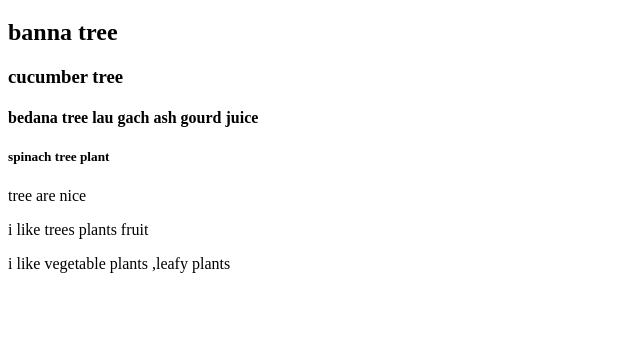
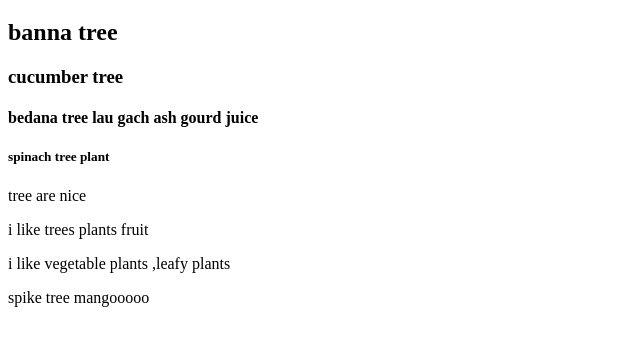
Before and after one commit to bonosree104/my-beautiful-website, a plain HTML site: page index.html in a window 1280 px wide. Shown: the part 61-406 px from the top of the page, without its empty margins (0-640 px from the left). Drawn offline with Linux system fonts and the light colour scheme.

Commit message:
my tree  garden

```diff
--- a/index.html
+++ b/index.html
@@ -15,6 +15,7 @@
     <p>tree are  nice </p>
     <p>i like trees plants fruit</p>
     <p>i like vegetable plants ,leafy plants</p>
+    <p>spike  tree mangooooo</p>
 
 </body>
 </html>
```
